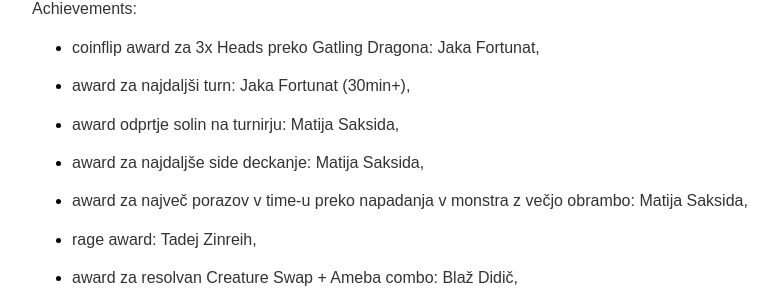
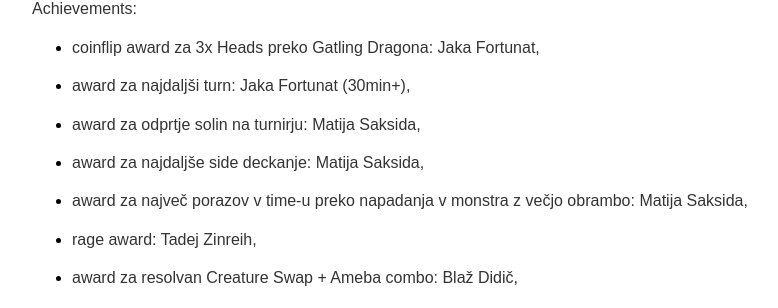
Before and after one commit to slogoatsss/slogoatsss.github.io, a Jekyll site: the page built from _posts/2019-06-09-coverage.md, in a window 1280 px wide and 900 px high, scrolled down 1499 px. Shown: the part 144-452 px from the top of the window, without its empty margins (208-986 px from the left). Built offline with Jekyll 4.4.1, drawn with Linux system fonts in a browser that asks for light colours; nearby versions of some CDN libraries; library files that are not in the unit come from our copies.

```diff
--- a/_posts/2019-06-09-coverage.md
+++ b/_posts/2019-06-09-coverage.md
@@ -69,7 +69,7 @@ Achievements:
 
 - award za najdaljši turn: Jaka Fortunat (30min+),
 
-- award odprtje solin na turnirju: Matija Saksida,
+- award za odprtje solin na turnirju: Matija Saksida,
 
 - award za najdaljše side deckanje: Matija Saksida,
 
```
